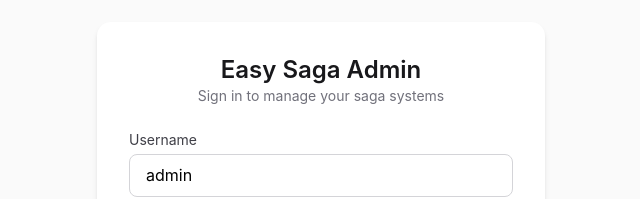
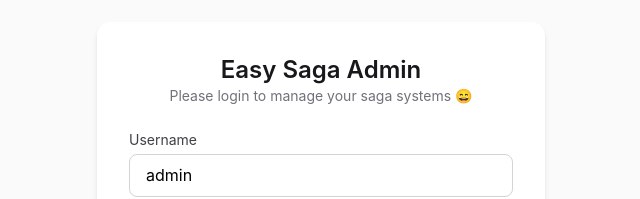
Before and after one commit to memo-bond/ez-saga, a Next.js app in the folder apps/frontend/: page /login in a window 1280 px wide. Shown: the part 196-395 px from the top of the page, without its empty margins (319-959 px from the left). Built offline with nearby package versions, Linux system fonts and the light colour scheme.

Commit message:
Test CICD

```diff
--- a/apps/frontend/src/app/login/page.tsx
+++ b/apps/frontend/src/app/login/page.tsx
@@ -32,7 +32,7 @@ export default function LoginPage() {
       >
         <div className="text-center">
           <h1 className="text-2xl font-semibold text-zinc-900">Easy Saga Admin</h1>
-          <p className="text-sm text-zinc-500">Sign in to manage your saga systems</p>
+          <p className="text-sm text-zinc-500">Please login to manage your saga systems 😄</p>
         </div>
 
         <div>
```
